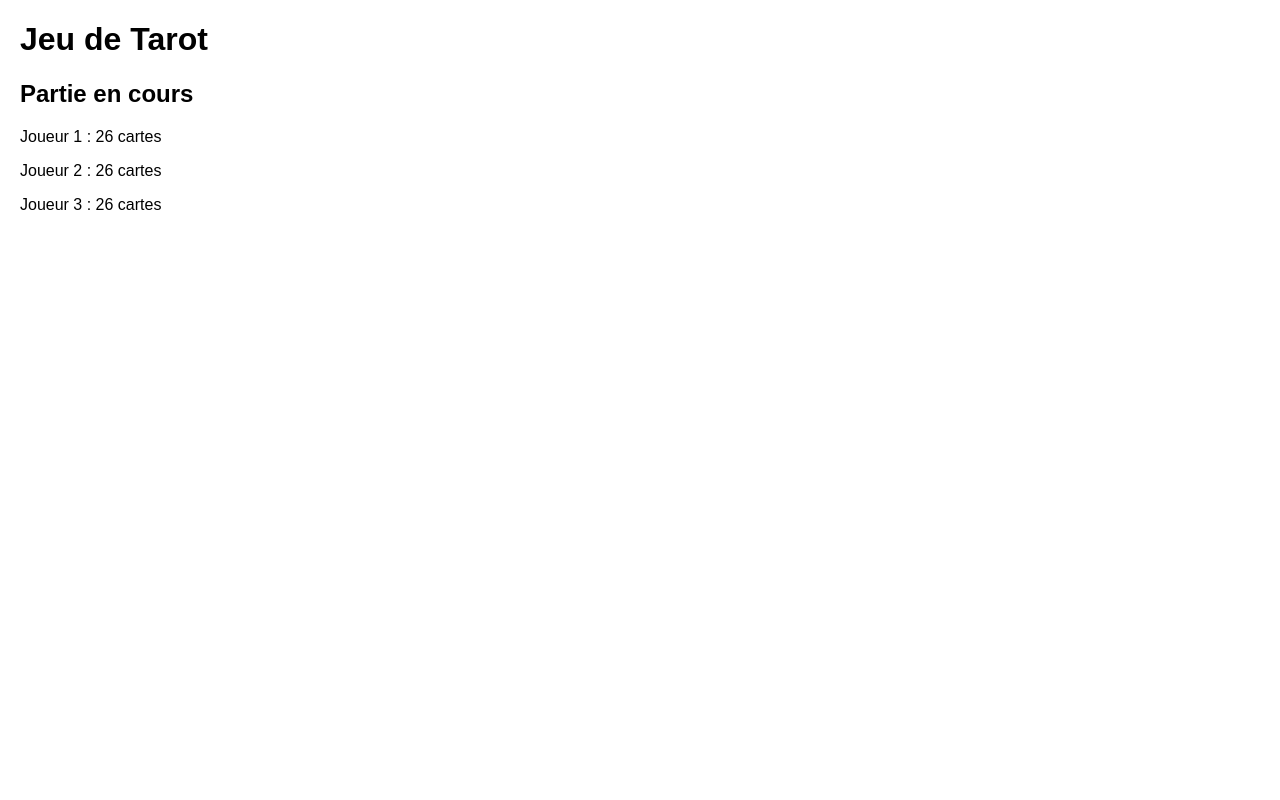
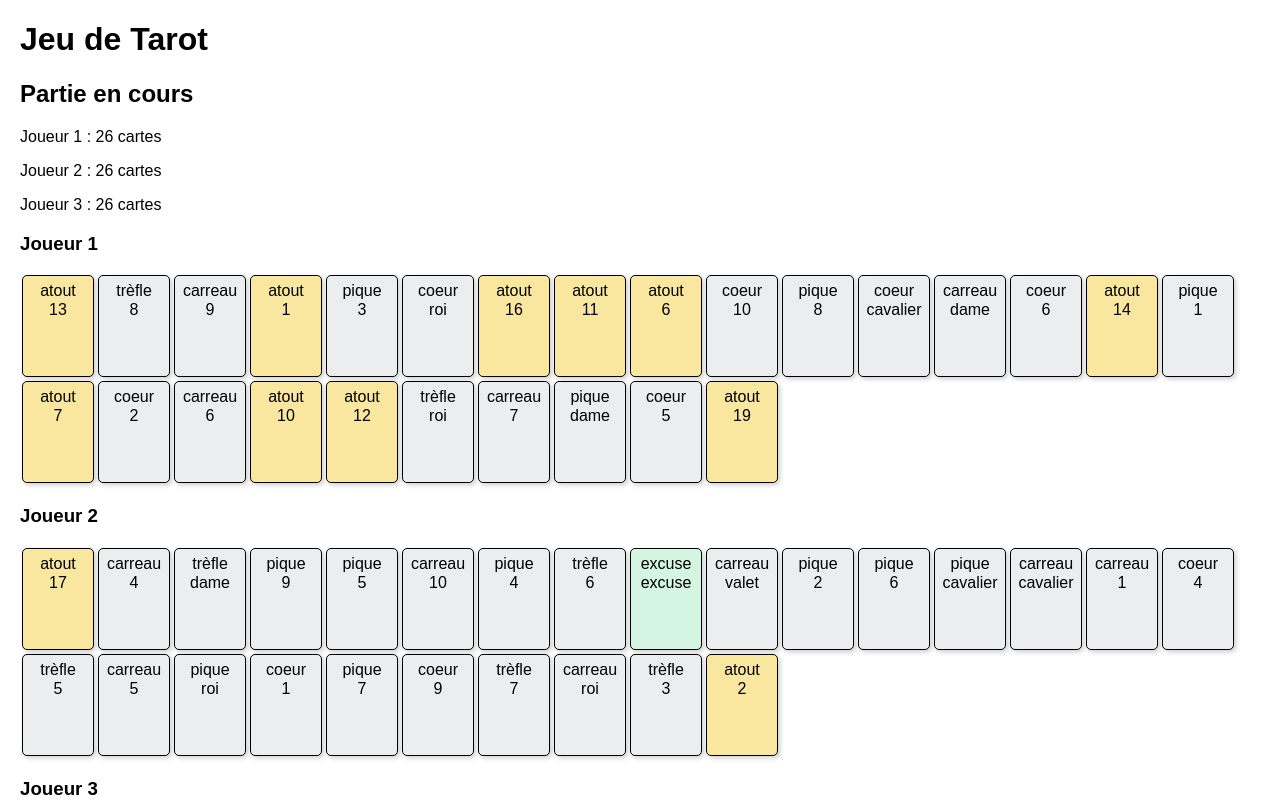
Before and after one commit to V0latix/V0latix.github.io, a plain HTML site: page tarot.html in a window 1280 px wide. Both pictures are taken after a click on the button "Commencer la partie". Shown: the top 800 px of the page. Drawn offline with Linux system fonts and the light colour scheme.

Commit message:
Update tarot.html

```diff
--- a/tarot.html
+++ b/tarot.html
@@ -10,6 +10,40 @@
     }
     #setup, #gameArea {
       margin-top: 20px;
+    }
+    /* Styles pour la saisie des noms */
+    #playersNames input {
+      margin: 5px 0;
+      padding: 4px;
+      width: 200px;
+    }
+    /* Styles de base pour représenter visuellement les cartes */
+    .card {
+      border: 1px solid #000;
+      border-radius: 5px;
+      padding: 5px;
+      margin: 2px;
+      display: inline-block;
+      width: 60px;
+      height: 90px;
+      text-align: center;
+      line-height: 1.2;
+      vertical-align: top;
+      background: #fff;
+      box-shadow: 2px 2px 5px rgba(0,0,0,0.2);
+    }
+    .card.atout {
+      background: #f9e79f;
+    }
+    .card.excuse {
+      background: #d5f5e3;
+    }
+    .card.coeur, .card.carreau, .card.trèfle, .card.pique {
+      background: #ebedef;
+    }
+    /* Simple séparation entre joueurs */
+    .player-hand {
+      margin-bottom: 20px;
     }
   </style>
 </head>
@@ -25,6 +59,7 @@
       <option value="5">5</option>
       <option value="6">6</option>
     </select>
+    <div id="playersNames"></div>
     <button id="startGame">Commencer la partie</button>
   </div>
 
@@ -32,17 +67,19 @@
   <div id="gameArea" style="display:none;">
     <h2>Partie en cours</h2>
     <div id="playersInfo"></div>
+    <div id="cardsArea"></div>
   </div>
 
   <script>
     // Classe représentant une partie de tarot
     class TarotGame {
-      constructor(playerCount) {
+      constructor(playerCount, playersNames) {
         this.playerCount = playerCount;
         this.players = [];
-        // Création des joueurs
-        for(let i = 1; i <= playerCount; i++){
-          this.players.push({ id: i, name: `Joueur ${i}`, hand: []});
+        // Création des joueurs avec les noms fournis
+        for(let i = 0; i < playerCount; i++){
+          const name = playersNames[i] || `Joueur ${i+1}`;
+          this.players.push({ id: i+1, name: name, hand: [] });
         }
         // Création du deck de tarot
         this.deck = this.createDeck();
@@ -80,7 +117,6 @@
       dealCards() {
         this.shuffleDeck();
         // Distribution simplifiée : on distribue toutes les cartes en boucle aux joueurs.
-        // Remarque : les règles de distribution au tarot sont particulières et pourront être ajustées.
         let currentPlayer = 0;
         while(this.deck.length > 0) {
           const card = this.deck.pop();
@@ -97,19 +133,56 @@
       }
     }
 
+    // Mise à jour des inputs pour les noms en fonction du nombre de joueurs
+    const playerCountSelect = document.getElementById('playerCount');
+    const playersNamesDiv = document.getElementById('playersNames');
+    function updatePlayerNamesInputs() {
+      const count = parseInt(playerCountSelect.value);
+      playersNamesDiv.innerHTML = '';
+      for(let i = 1; i <= count; i++){
+        const input = document.createElement('input');
+        input.type = 'text';
+        input.placeholder = `Nom du joueur ${i}`;
+        input.id = `playerName${i}`;
+        playersNamesDiv.appendChild(input);
+        playersNamesDiv.appendChild(document.createElement('br'));
+      }
+    }
+    playerCountSelect.addEventListener('change', updatePlayerNamesInputs);
+    // Initialisation des inputs de noms
+    updatePlayerNamesInputs();
+
     // Gestion de l'événement de démarrage de partie
     document.getElementById('startGame').addEventListener('click', () => {
       const playerCount = parseInt(document.getElementById('playerCount').value);
-      const game = new TarotGame(playerCount);
+      const playersNames = [];
+      for(let i = 1; i <= playerCount; i++){
+        const nameInput = document.getElementById(`playerName${i}`);
+        playersNames.push(nameInput.value.trim() || `Joueur ${i}`);
+      }
+
+      const game = new TarotGame(playerCount, playersNames);
       game.start();
 
-      // Masque la zone de configuration et affiche la zone de jeu
+      // Masquer la zone de configuration et afficher la zone de jeu
       document.getElementById('setup').style.display = 'none';
       document.getElementById('gameArea').style.display = 'block';
 
       // Affiche quelques infos sur les joueurs
       const playersInfo = document.getElementById('playersInfo');
-      playersInfo.innerHTML = game.players.map(player => `<p>${player.name} : ${player.hand.length} cartes</p>`).join('');
+      playersInfo.innerHTML = game.players
+        .map(player => `<p>${player.name} : ${player.hand.length} cartes</p>`)
+        .join('');
+
+      // Affichage visuel des cartes pour chaque joueur
+      const cardsArea = document.getElementById('cardsArea');
+      cardsArea.innerHTML = game.players.map(player => {
+        return `<div class="player-hand"><h3>${player.name}</h3>` +
+               player.hand.map(card => {
+                 return `<div class="card ${card.type}">${card.type}<br>${card.value}</div>`;
+               }).join('') +
+               `</div>`;
+      }).join('');
     });
   </script>
 </body>
```
